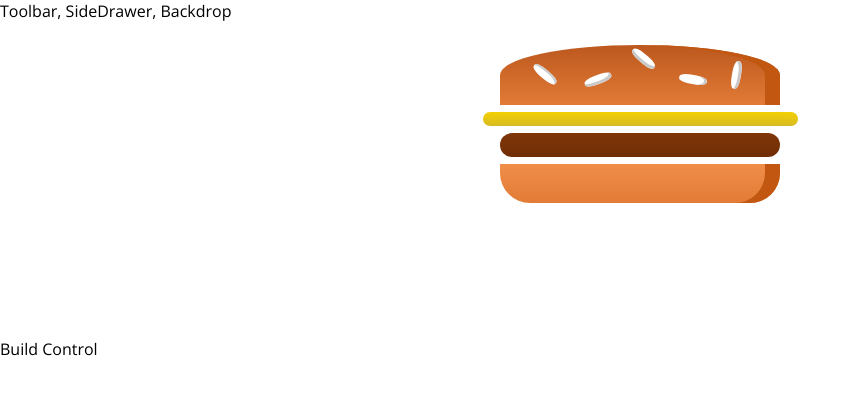
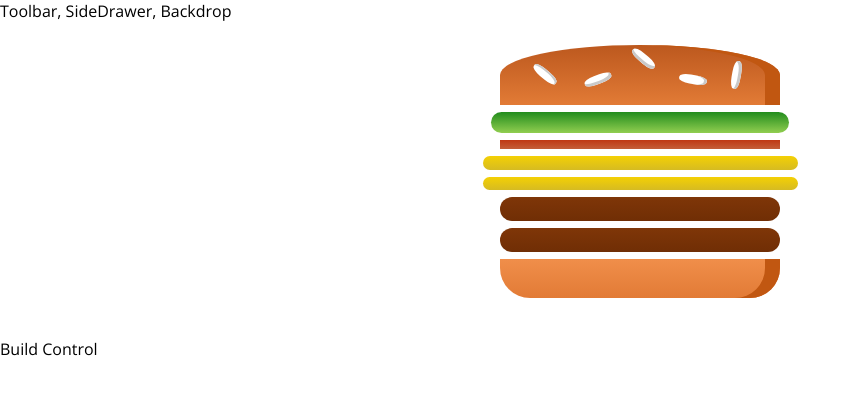
Before and after one commit to shalevamit9/Burger-Builder, a React (Create React App) app: page / in a window 1280 px wide. Shown: the top 394 px of the page, without its empty margins (0-861 px from the left). Built offline with nearby package versions, Linux system fonts and the light colour scheme.

Commit message:
added output Ingredients dynamically

```diff
--- a/src/components/Burger/Burger.js
+++ b/src/components/Burger/Burger.js
@@ -4,18 +4,33 @@ import BurgerIngredient from './BurgerIngredient/BurgerIngredient';
 import styles from './Burger.module.css';
 
 /**
+ * @typedef {Object} Ingredients
+ * @property {number} salad
+ * @property {number} bacon
+ * @property {number} cheese
+ * @property {number} meat
+ */
+
+/**
  * @typedef {Object} BurgerProps
+ * @property {Ingredients} ingredients The ingredients for the burger
  */
 
 /**
  * @param {BurgerProps} props
  */
 const Burger = props => {
+    const transformedIngredients = Object.keys(props.ingredients)
+        .map(ingredientKey => {
+            return [...Array(props.ingredients[ingredientKey])].map((_, index) => {
+                return <BurgerIngredient key={ingredientKey + index} type={ingredientKey} />;
+            });
+        });
+
     return (
         <div className={styles.Burger}>
             <BurgerIngredient type="bread-top" />
-            <BurgerIngredient type="cheese" />
-            <BurgerIngredient type="meat" />
+            {transformedIngredients}
             <BurgerIngredient type="bread-bottom" />
         </div>
     );
--- a/src/containers/BurgerBuilder/BurgerBuilder.js
+++ b/src/containers/BurgerBuilder/BurgerBuilder.js
@@ -4,10 +4,19 @@ import Aux from '../../hoc/Auxiliary';
 import Burger from '../../components/Burger/Burger';
 
 class BurgerBuilder extends Component {
+    state = {
+        ingredients: {
+            salad: 1,
+            bacon: 1,
+            cheese: 2,
+            meat: 2
+        }
+    }
+
     render() {
         return (
             <Aux>
-                <Burger />
+                <Burger ingredients={this.state.ingredients} />
                 <div>Build Control</div>
             </Aux>
         );
```
Also changed, not shown: src/components/Burger/BurgerIngredient/BurgerIngredient.js (+8 -8 lines).
